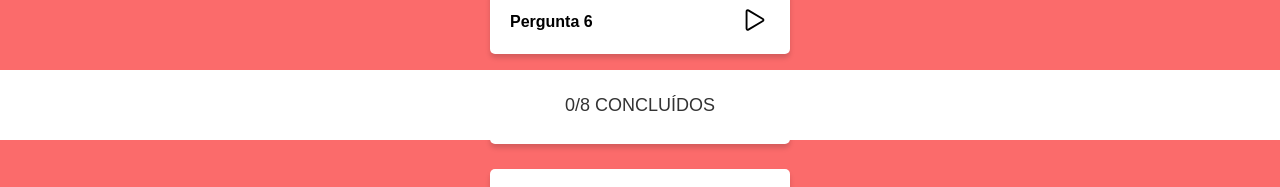
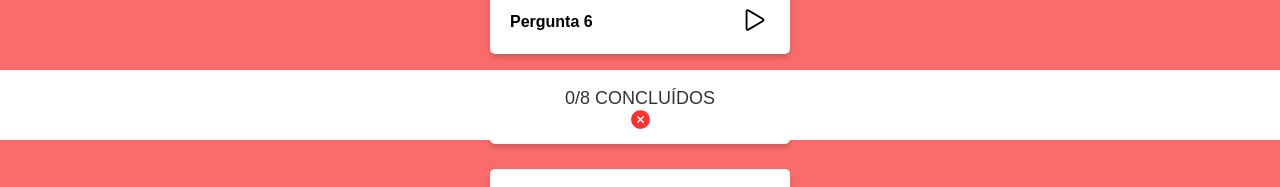
Before and after one commit to farias-77/projeto8-zaprecall, a React (Create React App) app: page / in a window 1280 px wide. Shown: the part 660-847 px from the top of the page. Built offline with nearby package versions, Linux system fonts and the light colour scheme; a web font is replaced by a local one.

Commit message:
Posicionamento resultados footer

```diff
--- a/public/css/styles.css
+++ b/public/css/styles.css
@@ -210,10 +210,6 @@ body{
     right: 0;
     z-index: 1;
 
-    display: flex;
-    align-items: center;
-    justify-content: center;
-
     background-color: #FFFFFF;
 
     font-family: 'Recursive', sans-serif;
@@ -222,7 +218,28 @@ body{
     color: #333333;
 }
 
+.resultsContainer{
+    width: 100%;
+    height: 100%;
 
+    display: flex;
+    flex-direction: column;
+    justify-content: space-evenly;
+    align-items: center;
+
+    position:relative;
+}
+
+.resultsContainer p{
+    margin-bottom: 15px;
+}
+
+.answerResults{
+
+    position: absolute;
+    bottom: 5px;
+    font-size: 23px;
+}
 
 
 
--- /dev/null
+++ b/src/IonIcon.js
@@ -0,0 +1,18 @@
+import React from "react"
+
+export default function IonIcon({color}){
+
+    const [ionName, setIonName] = React.useState("close-circle");
+
+    if(color === "red"){
+        setIonName("close-circle");
+    }else if(color === "orange"){
+        setIonName("help-circle")
+    }else{
+        setIonName("checkmark-circle")
+    }
+
+    return (
+        <div className={color}><ion-icon name={ionName} ></ion-icon></div>
+    )
+}
--- a/src/Main.js
+++ b/src/Main.js
@@ -1,4 +1,5 @@
 import Question from "./Question";
+import Results from "./Results";
 import React from "react";
 
 export default function Main(){
@@ -33,14 +34,15 @@ export default function Main(){
     const [answered, setAnswered] = React.useState(0);
     const [answerResults, setAnswerResults] = React.useState([]);
 
+    React.useEffect(() => {
+        if(answered === cards.length){
+            console.log("end");
+        }
+    }, [answered]);
+
     function increaseAnswered(color){
         setAnswered(answered + 1);
         setAnswerResults([...answerResults, color]);
-        console.log(answerResults);
-
-        if(answered + 1 === cards.length){
-            console.log("end");
-        }
     }
 
     return(
@@ -53,8 +55,10 @@ export default function Main(){
                 {cards.map((card, index) => <Question index={index} question={card.question} answer={card.answer} increaseAnswered={increaseAnswered}/>)}
             </div>
             <div className="footer">
-                {answered}/{cards.length} CONCLUÍDOS
-                {/* exibir resultados das perguntas já respondidas */}
+            <div className="resultsContainer">
+                    <p>{answered}/{cards.length} CONCLUÍDOS</p>
+                    <Results answerResults = {answerResults}/>
+                </div>
             </div>
         </>
     )
--- /dev/null
+++ b/src/Results.js
@@ -0,0 +1,13 @@
+import IonIcon from "./IonIcon";
+
+export default function Results({answerResults}){
+
+    console.log(answerResults)
+
+    return (
+         <div className="answerResults">
+            {/* {answerResults.map(color => <IonIcon color={color} />)} */}
+            <div className="red"><ion-icon name="close-circle" ></ion-icon></div>
+        </div>
+    )
+}
```
